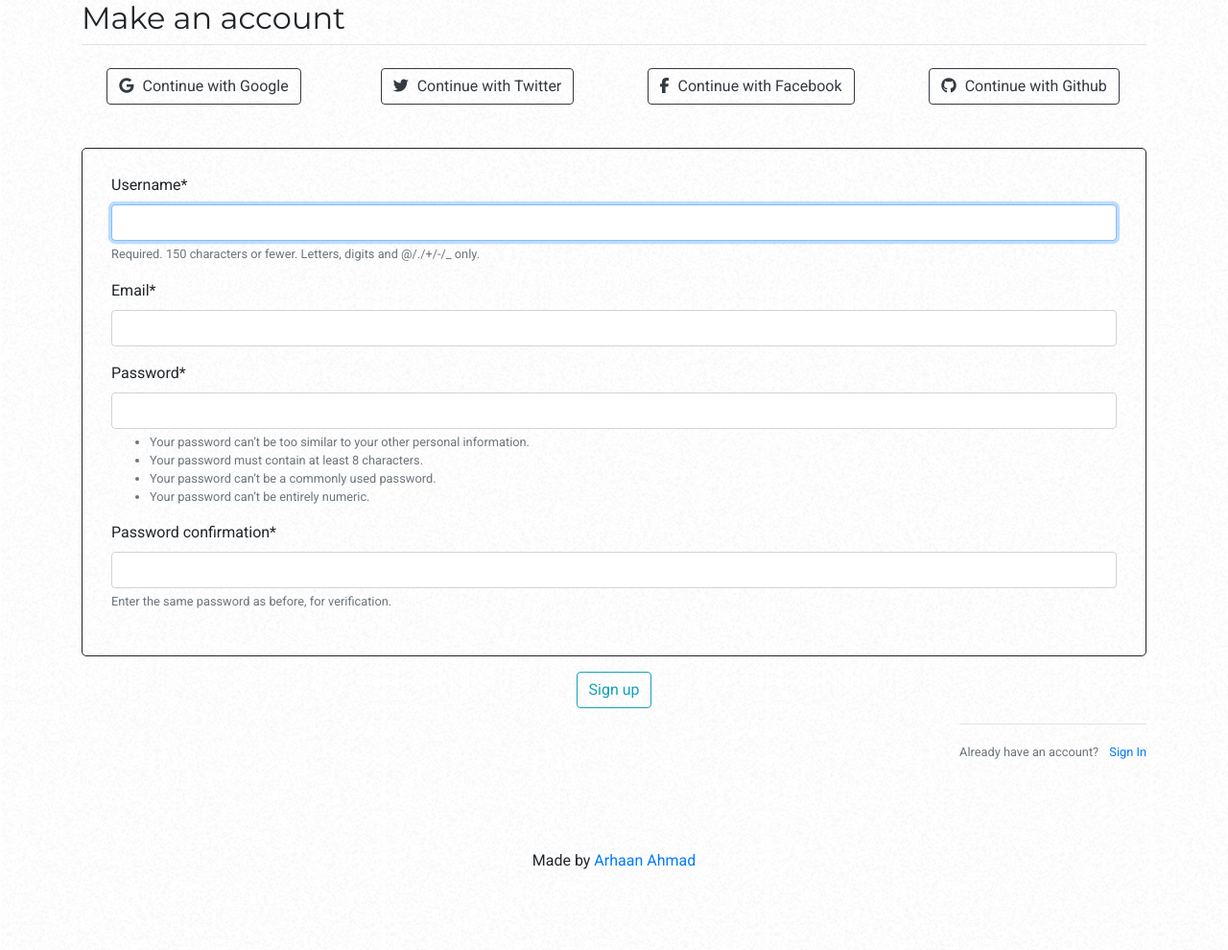
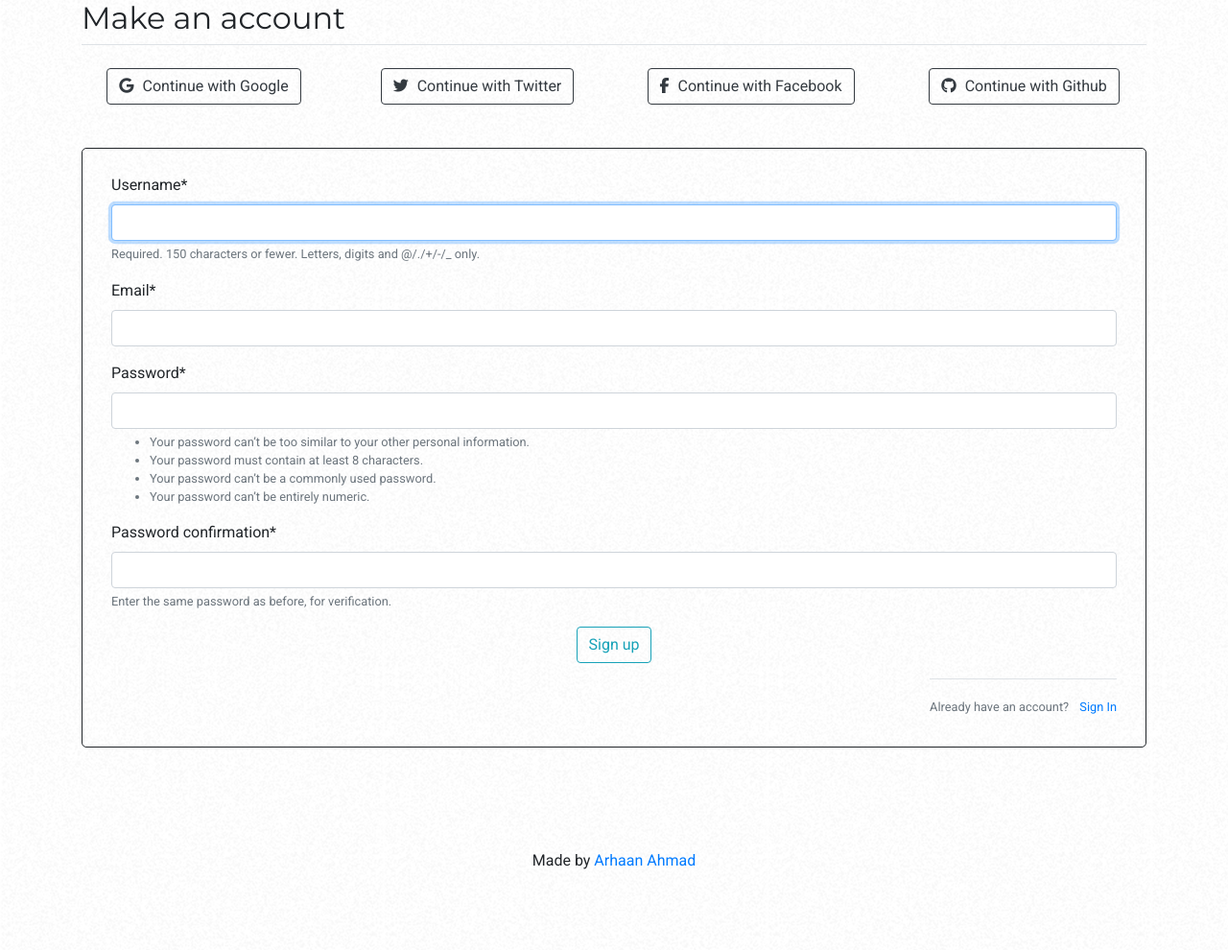
Before and after one commit to Arhaan/Askoro, a Django app: page /signup/ in a window 1280 px wide. Shown: the part 76-1066 px from the top of the page at 96% size. Run offline with Django 3.2, Linux system fonts and the light colour scheme; some libraries are stand-ins or nearby versions.

Commit message:
Beautified auth pages

```diff
--- a/doubts/static/doubts/style.css
+++ b/doubts/static/doubts/style.css
@@ -76,4 +76,5 @@ body {
     padding-right: 30px;
     padding-top: 10px;
     padding-bottom: 30px;
+    overflow: hidden;
 }
--- a/users/templates/users/signup.html
+++ b/users/templates/users/signup.html
@@ -15,8 +15,7 @@
             <div class='oauth-main' style="text-align: center;margin-bottom: 20px;">
                 <div class="row">
                     <div class="col-md-3 oauth-box">
-                        <a class="btn btn-outline-dark"
-                            href="{% url 'social:begin' 'google-oauth2' %}" role="button"
+                        <a class="btn btn-outline-dark" href="{% url 'social:begin' 'google-oauth2' %}" role="button"
                             style="text-transform:none">
                             <i class="fab fa-google" width="20px" style="margin-bottom:3px; margin-right:5px"></i>
 
@@ -24,24 +23,21 @@
                         </a>
                     </div>
                     <div class="col-md-3 oauth-box">
-                        <a class="btn btn-outline-dark"
-                            href="{% url 'social:begin' 'google-oauth2' %}" role="button"
+                        <a class="btn btn-outline-dark" href="{% url 'social:begin' 'google-oauth2' %}" role="button"
                             style="text-transform:none">
                             <i class="fab fa-twitter" width="20px" style="margin-bottom:3px; margin-right:5px"></i>
                             Continue with Twitter
                         </a>
                     </div>
                     <div class="col-md-3 oauth-box">
-                        <a class="btn btn-outline-dark"
-                            href="{% url 'social:begin' 'google-oauth2' %}" role="button"
+                        <a class="btn btn-outline-dark" href="{% url 'social:begin' 'google-oauth2' %}" role="button"
                             style="text-transform:none">
                             <i class="fab fa-facebook-f" width="20px" style="margin-bottom:3px; margin-right:5px"></i>
                             Continue with Facebook
                         </a>
                     </div>
                     <div class="col-md-3 oauth-box">
-                        <a class="btn btn-outline-dark"
-                            href="{% url 'social:begin' 'github' %}" role="button"
+                        <a class="btn btn-outline-dark" href="{% url 'social:begin' 'github' %}" role="button"
                             style="text-transform:none">
                             <i class="fab fa-github" width="20px" style="margin-bottom:3px; margin-right:5px"></i>
                             Continue with Github
@@ -50,16 +46,22 @@
                 </div>
             </div>
 
-            <div class='auth-box'><p>{{form|crispy}}</p></div>
+            <div class='auth-box'>
+                <p>{{form|crispy}}</p>
+                <div class="form-group" style="text-align: center;">
+                    <button class="btn btn-outline-info" type="submit">Sign up</button>
+                </div>
+                <div class="border-top pt-3 float-right">
+                    <small class="text-muted">
+                        Already have an account? <a class="ml-2" href="{%url 'login'%}">Sign In</a>
+                    </small>
+                </div>
+            </div>
+
         </fieldset>
-        <div class="form-group" style="text-align: center;"><button class="btn btn-outline-info" type="submit">Sign
-                up</button></div>
+
     </form>
-    <div class="border-top pt-3 float-right">
-        <small class="text-muted">
-            Already have an account? <a class="ml-2" href="{%url 'login'%}">Sign In</a>
-        </small>
-    </div>
+
 </div>
 
 {%endblock content %}
```
Also changed, not shown: users/templates/users/login.html (+8 -5 lines).
